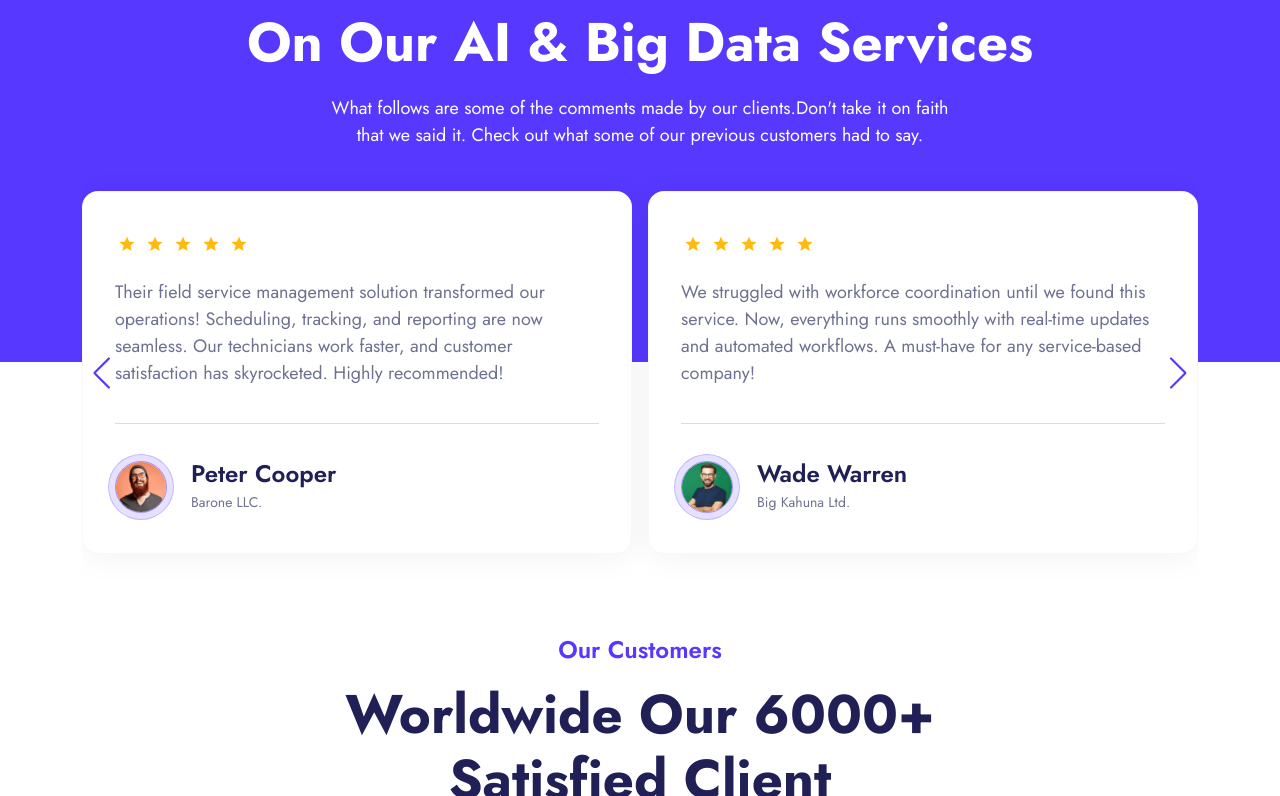
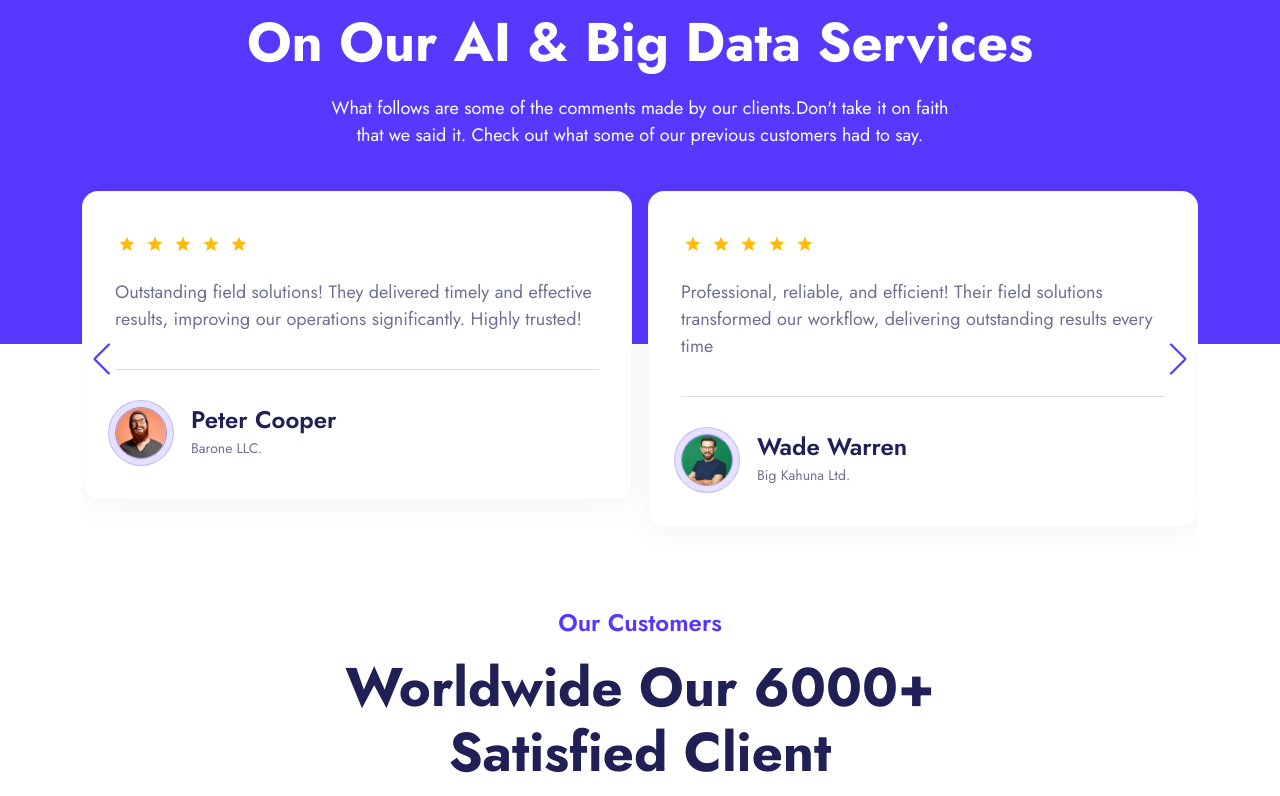
Before and after one commit to ShahzadDiyal/CODEDEXIT, a Next.js app: page /why-choose-us in a window 1280 px wide. Shown: the part 6070-6866 px from the top of the page. Built offline with nearby package versions, Linux system fonts and the light colour scheme.

Commit message:
feedback , testimonial,aboutus and terms and condition modifications

```diff
--- a/components/Feedback_2.tsx
+++ b/components/Feedback_2.tsx
@@ -9,23 +9,108 @@ const feedbackData = [
     id: 1,
     img: '/images/team-1.png',
     name: 'Peter Cooper',
-    review: "Their field service management solution transformed our operations! Scheduling, tracking, and reporting are now seamless. Our technicians work faster, and customer satisfaction has skyrocketed. Highly recommended!",
+    review: "Outstanding field solutions! They delivered timely and effective results, improving our operations significantly. Highly trusted!",
     company: "Barone LLC."
   },
   {
     id: 2,
     img: '/images/team-2.png',
     name: 'Wade Warren',
-    review: "We struggled with workforce coordination until we found this service. Now, everything runs smoothly with real-time updates and automated workflows. A must-have for any service-based company!",
+    review: "Professional, reliable, and efficient! Their field solutions transformed our workflow, delivering outstanding results every time",
     company: "Big Kahuna Ltd."
   },
   {
     id: 3,
     img: '/images/team-3.png',
     name: 'Marvin McKey',
-    review: "This platform has made managing field teams effortless. The user-friendly interface, smart analytics, and excellent support have helped us scale efficiently. Best decision we’ve made!",
+    review: "Impressive field solutions that boosted our productivity and streamlined processes. Truly a game-changer for our business!",
     company: "Biffco Ltd."
   },
+
+  {
+    id: 4,
+    img: '/images/team-4.png',
+    name: 'Sophia Reynolds',
+    review: 'Their AI solutions revolutionized our business! Predictive analytics and automation improved efficiency beyond expectations. Highly recommended!',
+    company: 'NeuralTech Inc.'
+  },
+  {
+    id: 5,
+    img: '/images/team-5.png',
+    name: 'Liam Bennett',
+    review: 'Exceptional AI services! Their innovative approach enhanced our data processing and decision-making capabilities like never before.',
+    company: 'Quantum Analytics'
+  },
+  {
+    id: 6,
+    img: '/images/team-6.png',
+    name: 'Emily Carter',
+    review: 'Our website was transformed into a high-performing, user-friendly platform. Their expertise in web development is truly impressive!',
+    company: 'Visionary Designs'
+  },
+  {
+    id: 7,
+    img: '/images/team-7.png',
+    name: 'Daniel Foster',
+    review: 'From concept to execution, their web development team delivered a flawless and responsive website that exceeded our expectations!',
+    company: 'TechSphere Ltd.'
+  },
+  {
+    id: 8,
+    img: '/images/team-8.png',
+    name: 'Olivia Brooks',
+    review: 'Their app development team built a seamless, high-performing mobile application that improved customer engagement and satisfaction.',
+    company: 'NextGen Solutions'
+  },
+  {
+    id: 9,
+    img: '/images/element-13.png',
+    name: 'Ethan Parker',
+    review: 'Brilliant app development services! Our mobile app is smooth, user-friendly, and packed with features that customers love.',
+    company: 'SwiftApps Inc.'
+  },
+  {
+    id: 10,
+    img: '/images/element-14.png',
+    name: 'Ava Mitchell',
+    review: 'Their custom software development tailored our workflow perfectly! Increased productivity and efficiency like never before.',
+    company: 'Innovate Solutions'
+  },
+  {
+    id: 11,
+    img: '/images/element-15.png',
+    name: 'Noah Harris',
+    review: 'Top-notch custom software! It streamlined our processes, eliminated inefficiencies, and gave us a competitive edge.',
+    company: 'Enterprise Dynamics'
+  },
+  {
+    id: 12,
+    img: '/images/element-16.png',
+    name: 'Mia Thompson',
+    review: 'Their POS system transformed our retail operations, making transactions seamless and inventory management effortless!',
+    company: 'Retail Masters'
+  },
+  {
+    id: 13,
+    img: '/images/kamran-qa.jpg',
+    name: 'Lucas Bennett',
+    review: 'A game-changing POS solution! Easy to use, highly secure, and packed with features that improved our sales operations.',
+    company: 'FastTrack Retail'
+  },
+  {
+    id: 14,
+    img: '/images/shahzad.png',
+    name: 'Emma Wilson',
+    review: 'Their SaaS products are exceptional! Scalable, user-friendly, and have significantly improved our business efficiency.',
+    company: 'CloudSync Ltd.'
+  },
+  {
+    id: 15,
+    img: '/images/rizwanzamanpic.jpg',
+    name: 'James Robinson',
+    review: 'Reliable and feature-rich SaaS solutions! Their products helped automate our processes, saving time and resources.',
+    company: 'SkyNet Solutions'
+  }
 ]
 
 const Feedback_2 = () => {
--- a/components/Testimonial.tsx
+++ b/components/Testimonial.tsx
@@ -110,10 +110,6 @@ const feedbackData = [
     review: 'Reliable and feature-rich SaaS solutions! Their products helped automate our processes, saving time and resources.',
     company: 'SkyNet Solutions'
   }
-
-
-
-
 ]
 
 const Testimonail = () => {
```
Also changed, not shown: pages/about-us.tsx (+24 -35 lines), pages/terms-condition.tsx (+20 -0 lines).
